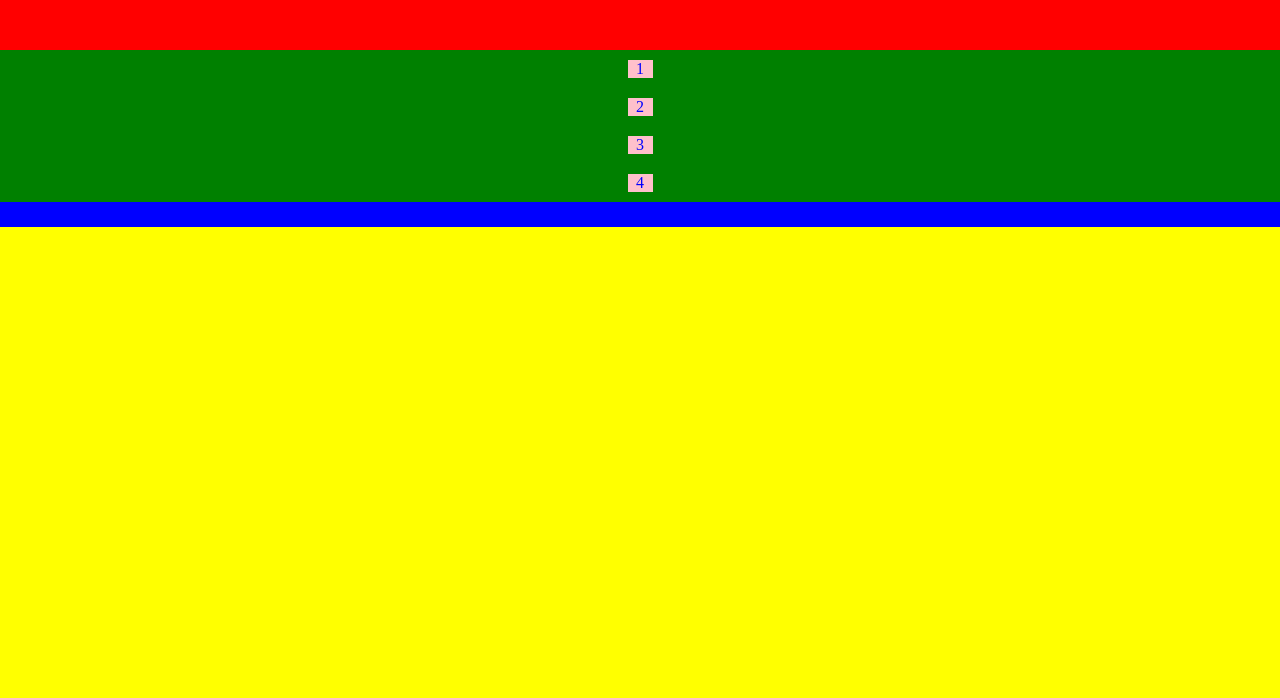
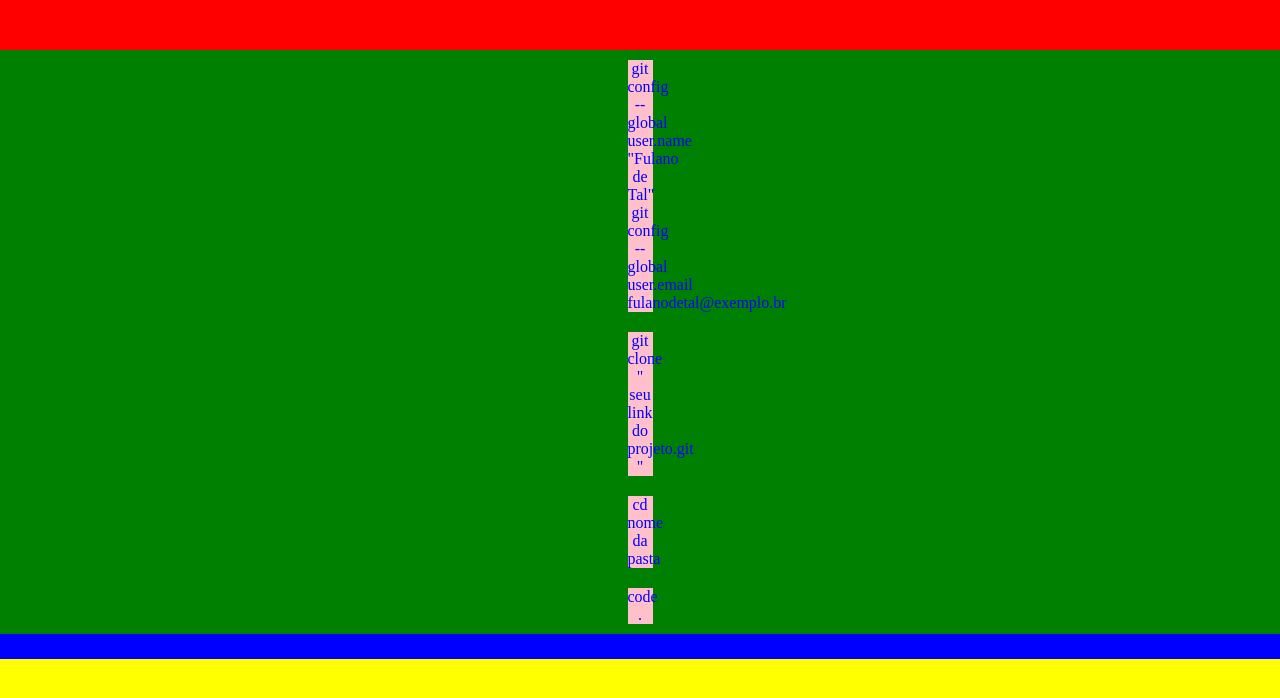
Before and after one commit to teteusssz9/cordova-pams2, a website: page www/index.html in a window 1280 px wide. Drawn offline with Linux system fonts and the light colour scheme.

Commit message:
config inicial

```diff
--- a/www/index.html
+++ b/www/index.html
@@ -14,10 +14,19 @@
         <div id="layout">
             <div id="top"></div>
             <div id="meio">
-                <div>1</div>
-                <div>2</div>
-                <div>3</div>
-                <div>4</div>
+                <div>
+                    git config --global user.name "Fulano de Tal"
+                    git config --global user.email fulanodetal@exemplo.br
+                </div>
+                <div>
+                    git clone " seu link do projeto.git "
+                </div>
+                <div>
+                    cd nome da pasta
+                </div>
+                <div>
+                    code .
+                </div>
             </div>
             <div id="footer"></div>
         </div>
```
